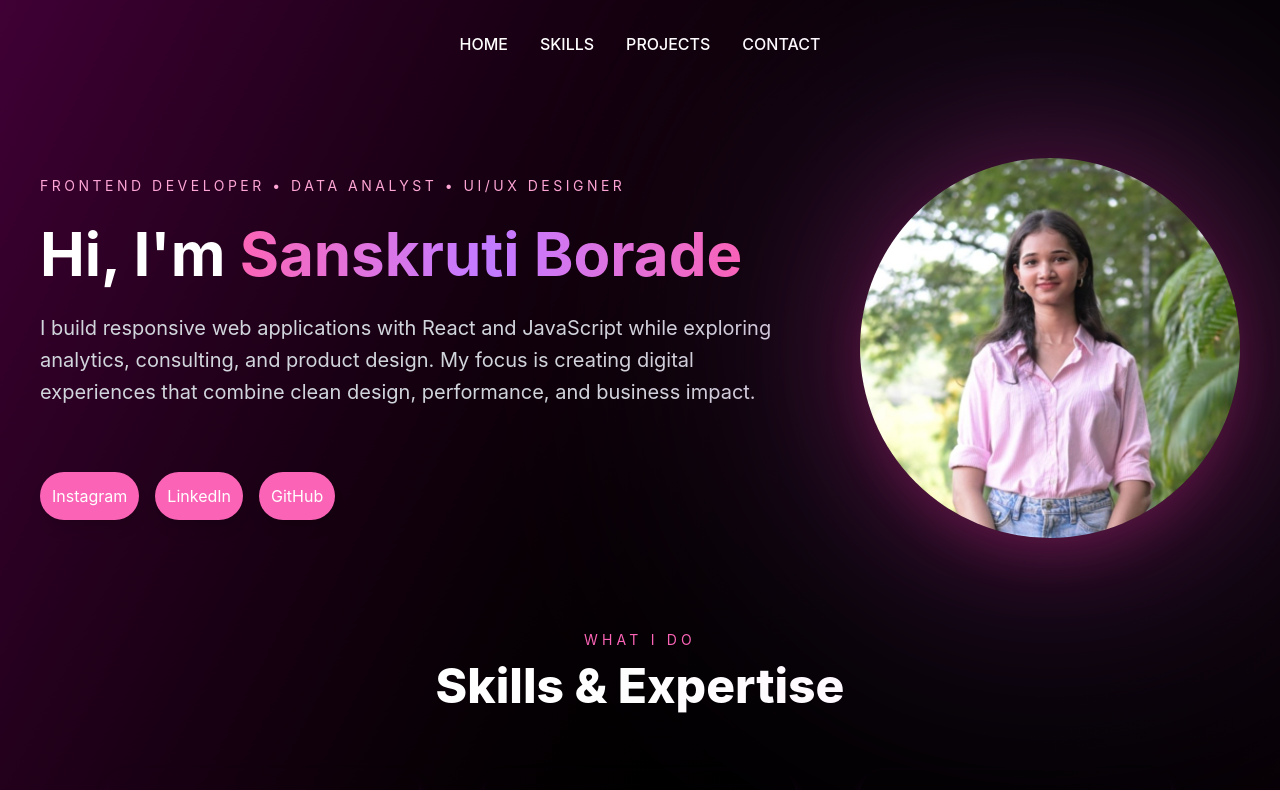
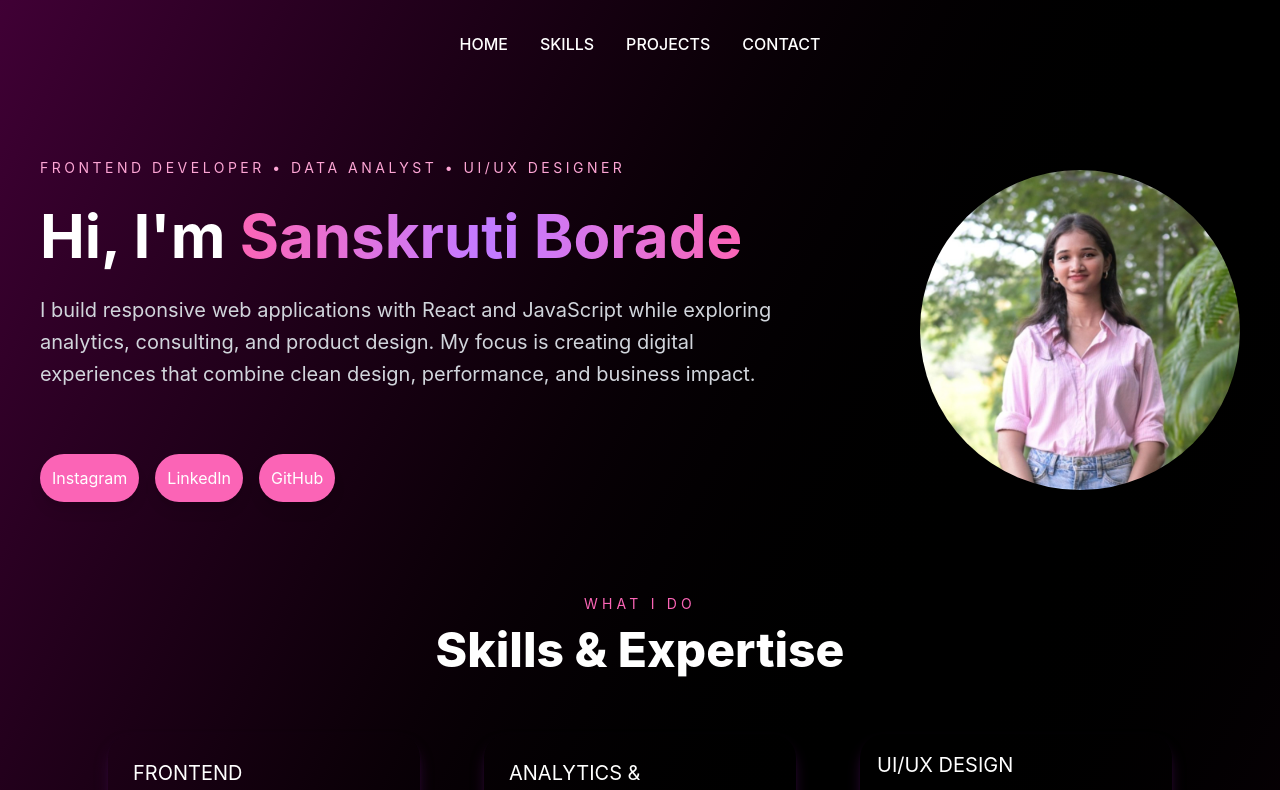
Before and after one commit to sanskrutiiii23/my-portfolio, a React (Vite) app: page / in a window 1280 px wide. Shown: the top 790 px of the page. Built offline with nearby package versions, Linux system fonts and the light colour scheme.

Commit message:
updated UI

```diff
--- a/src/App.jsx
+++ b/src/App.jsx
@@ -15,7 +15,7 @@ function Main() {
       <div>
         <h4 className="text-xs md:text-sm uppercase tracking-[0.15em] md:tracking-[0.25em] text-pink-300">Frontend Developer • Data Analyst • UI/UX Designer</h4>
         <h2 className="text-4xl md:text-5xl lg:text-6xl font-bold py-7">
-          Hi, I'm <span className="bg-gradient-to-r from-pink-400 via-purple-400 to-pink-400 bg-clip-text text-transparent">Sanskruti Borade</span>
+          Hi, I'm <span className="bg-linear-to-r from-pink-400 via-purple-400 to-pink-400 bg-clip-text text-transparent">Sanskruti Borade</span>
         </h2>
           <p className="text-lg md:text-xl max-w-3xl text-gray-300 leading-8">I build responsive web applications with React and JavaScript while exploring analytics, consulting, and product design. My focus is creating digital experiences that combine clean design, performance, and business impact.</p>
           <div className="flex flex-wrap justify-center lg:justify-start gap-6 md:gap-10 pt-8 text-center">
@@ -31,14 +31,14 @@ function Main() {
       </div>
       </div>
       <div className="relative flex items-center justify-center">
-  <div className="absolute w-[300px] h-[300px] md:w-[500px] md:h-[500px] rounded-full bg-gradient-to-r from-pink-500 via-purple-500 to-pink-500 blur-[140px] opacity-30"></div>
+  <div className="absolute w-[75] h-[75] md:w-[125] md:h-[125] rounded-full bg-linear-to-r from-pink-500 via-purple-500 to-pink-500 blur-[140px] opacity-30"></div>
 
-  <div className="absolute w-[220px] h-[220px] md:w-[350px] md:h-[350px] rounded-full bg-pink-500 blur-[70px] opacity-30"></div>
+  <div className="absolute w-[55] h-[55] md:w-[87.5] md:h-[87.5] rounded-full bg-pink-500 blur-[70px] opacity-30"></div>
 
   <img
     src="my_pic.jpeg"
     alt="Sanskruti"
-    className="relative z-10 w-[250px] h-[250px] md:w-[320px] md:h-[320px] lg:w-[380px] lg:h-[380px] object-cover rounded-full shadow-2xl shadow-pink-500/20"
+    className="relative w-[62.5] h-[62.5] md:w-[320px] md:h-[80] lg:w-[95] lg:h-[95] object-cover rounded-full "
   />
 </div>
       </article>
```
